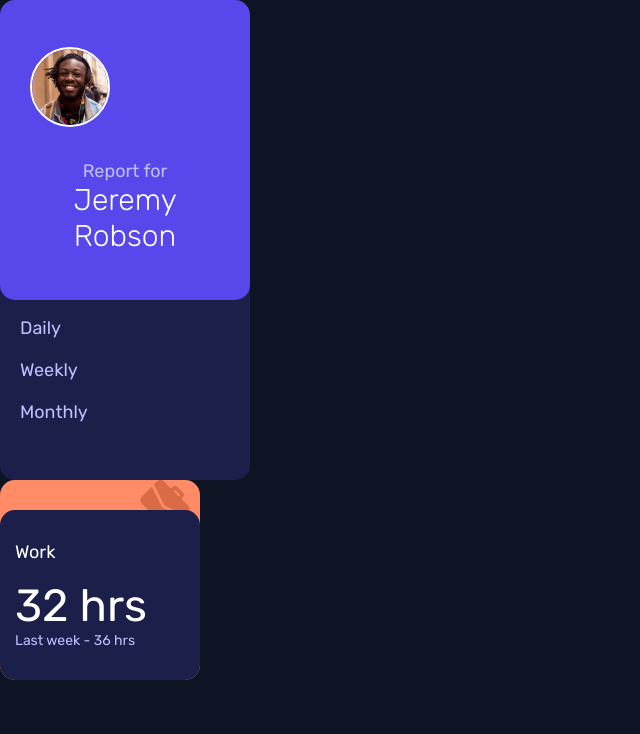
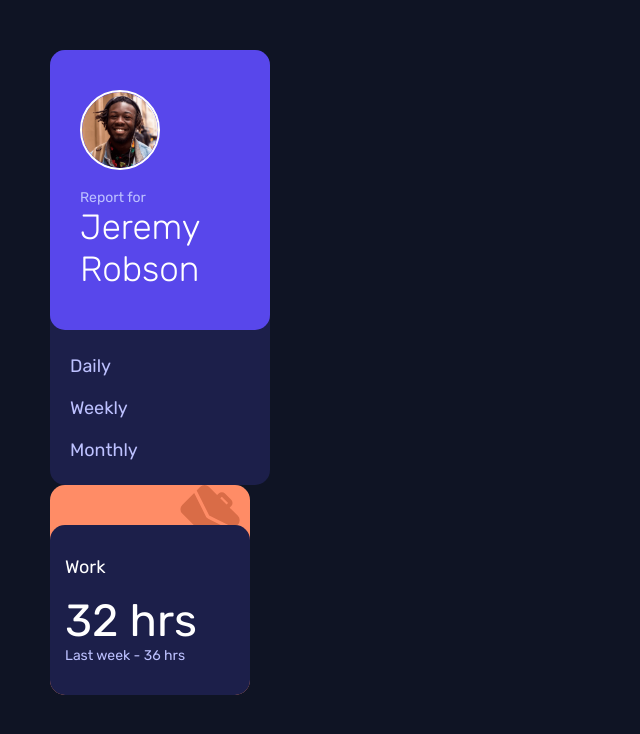
Before and after one commit to Mustafa-Filiz/React--Time-Tracking-Dashboard, a React (Create React App) app: page / in a window 1280 px wide. Shown: the top 734 px of the page, without its empty margins (0-640 px from the left). Built offline with nearby package versions, Linux system fonts and the light colour scheme.

Commit message:
style completed

```diff
--- a/src/App.css
+++ b/src/App.css
@@ -14,16 +14,31 @@
   text-align: center;
   background-color:  hsl(226, 43%, 10%);
   color: white;
+  padding: 50px;
+}
+
+.dashboard{
+  width: 900px;
+  height: 450px;
+  display: flex;
+  margin: auto;
+}
+
+.card-container{
+  width: 650px;
+  display: flex;
+  flex-wrap: wrap;
+  justify-content: space-evenly;
 }
 
 .info-card{
   position: relative;
-  width: 250px;
-  height: 480px;
+  width: 220px;
+  height: 435px;
   display: flex;
   flex-direction: column;
-  justify-content: center;
-  align-items: baseline;
+  justify-content: space-evenly;
+  align-items: flex-start;
   background-color: hsl(235, 46%, 20%);
   border-radius: 15px;
 }
@@ -34,9 +49,8 @@
   display: flex;
   flex-direction: column;
   justify-content: space-around;
-
   width: 100%;
-  height: 300px;
+  height: 280px;
   padding-bottom: 200px;
   background-color: hsl(246, 80%, 60%);
   padding: 30px;
@@ -50,14 +64,20 @@
   border-radius: 50%;
 }
 
+.person-info p {
+  font-size: 14px;
+  text-align: left;
+  width: 105px;
+}
+
 #name{
-  font-size: 30px;
+  font-size: 35px;
   font-weight: 300;
   color: white;
 }
 
 .button-container{
-  margin-top: 280px;
+  margin-top: 300px;
   margin-left: 20px;
   display: flex;
   flex-direction: column;
@@ -81,17 +101,15 @@ button:hover{
 .card{
   position: relative;
   width: 200px;
-  height: 200px;
+  height: 210px;
   border-radius: 15px;
   text-align: right;
   background-color: hsl(15, 100%, 70%);
 }
 
-
-
 .card img{
   margin-right: 10px;
-  width: 50px;
+  width: 60px;
 }
 
 .data{
```
